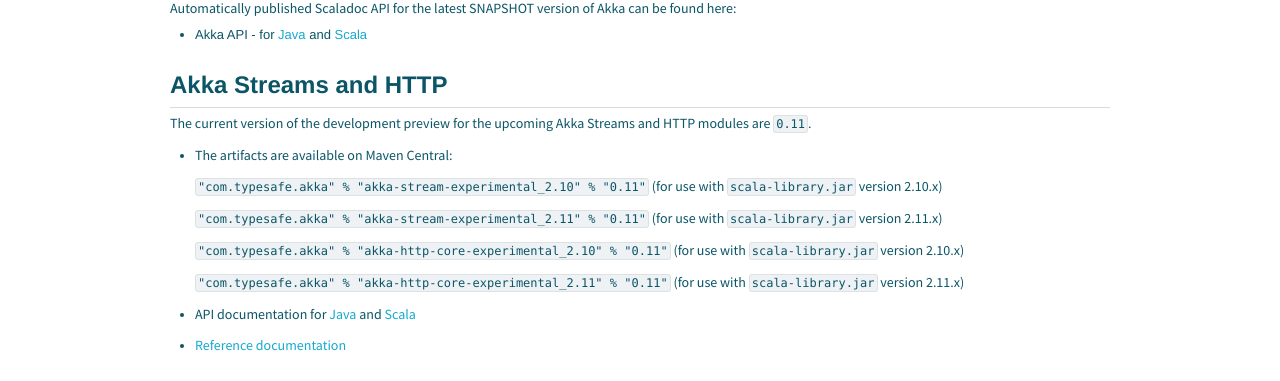
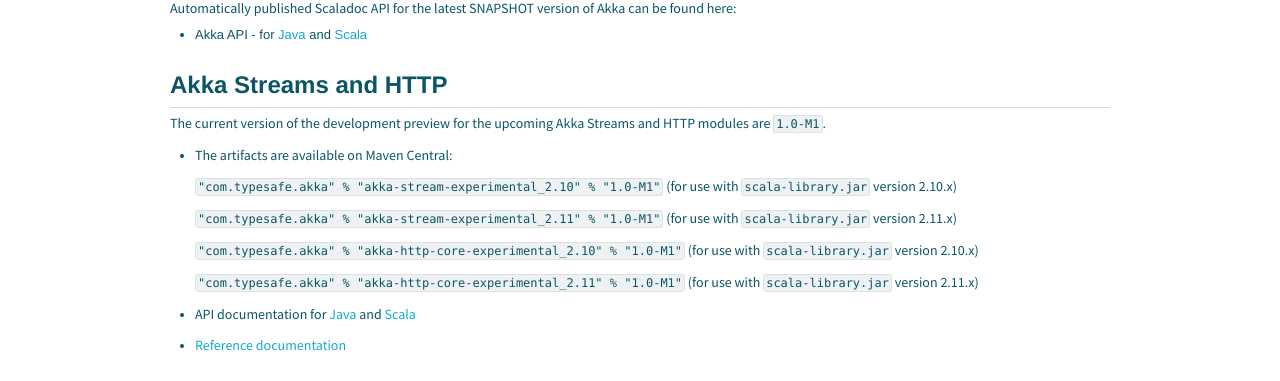
Before and after one commit to raboof/akka.github.com, a Jekyll site: the page built from docs/index.md, in a window 1280 px wide. Shown: the part 683-1064 px from the top of the page. Built offline with Jekyll 4.4.1, drawn with Linux system fonts in a browser that asks for light colours.

Commit message:
Bumped streams version

```diff
--- a/docs/index.md
+++ b/docs/index.md
@@ -39,21 +39,21 @@
 
 ## Akka Streams and HTTP
 
-The current version of the development preview for the upcoming Akka Streams and HTTP modules are `0.11`.
+The current version of the development preview for the upcoming Akka Streams and HTTP modules are `1.0-M1`.
 
 * The artifacts are available on Maven Central:
 
-    `"com.typesafe.akka" % "akka-stream-experimental_2.10" % "0.11"` (for use with `scala-library.jar` version 2.10.x)
+    `"com.typesafe.akka" % "akka-stream-experimental_2.10" % "1.0-M1"` (for use with `scala-library.jar` version 2.10.x)
 
-    `"com.typesafe.akka" % "akka-stream-experimental_2.11" % "0.11"` (for use with `scala-library.jar` version 2.11.x)
+    `"com.typesafe.akka" % "akka-stream-experimental_2.11" % "1.0-M1"` (for use with `scala-library.jar` version 2.11.x)
 
-    `"com.typesafe.akka" % "akka-http-core-experimental_2.10" % "0.11"` (for use with `scala-library.jar` version 2.10.x)
+    `"com.typesafe.akka" % "akka-http-core-experimental_2.10" % "1.0-M1"` (for use with `scala-library.jar` version 2.10.x)
 
-    `"com.typesafe.akka" % "akka-http-core-experimental_2.11" % "0.11"` (for use with `scala-library.jar` version 2.11.x)
+    `"com.typesafe.akka" % "akka-http-core-experimental_2.11" % "1.0-M1"` (for use with `scala-library.jar` version 2.11.x)
 
-* API documentation for [Java](http://doc.akka.io/japi/akka-stream-and-http-experimental/0.11/) and [Scala](http://doc.akka.io/api/akka-stream-and-http-experimental/0.11/)
+* API documentation for [Java](http://doc.akka.io/japi/akka-stream-and-http-experimental/1.0-M1/) and [Scala](http://doc.akka.io/api/akka-stream-and-http-experimental/1.0-M1/)
 
-* [Reference documentation](http://doc.akka.io/docs/akka-stream-and-http-experimental/0.11/scala.html)
+* [Reference documentation](http://doc.akka.io/docs/akka-stream-and-http-experimental/1.0-M1/scala.html)
 
 ## Old Versions
 
```
